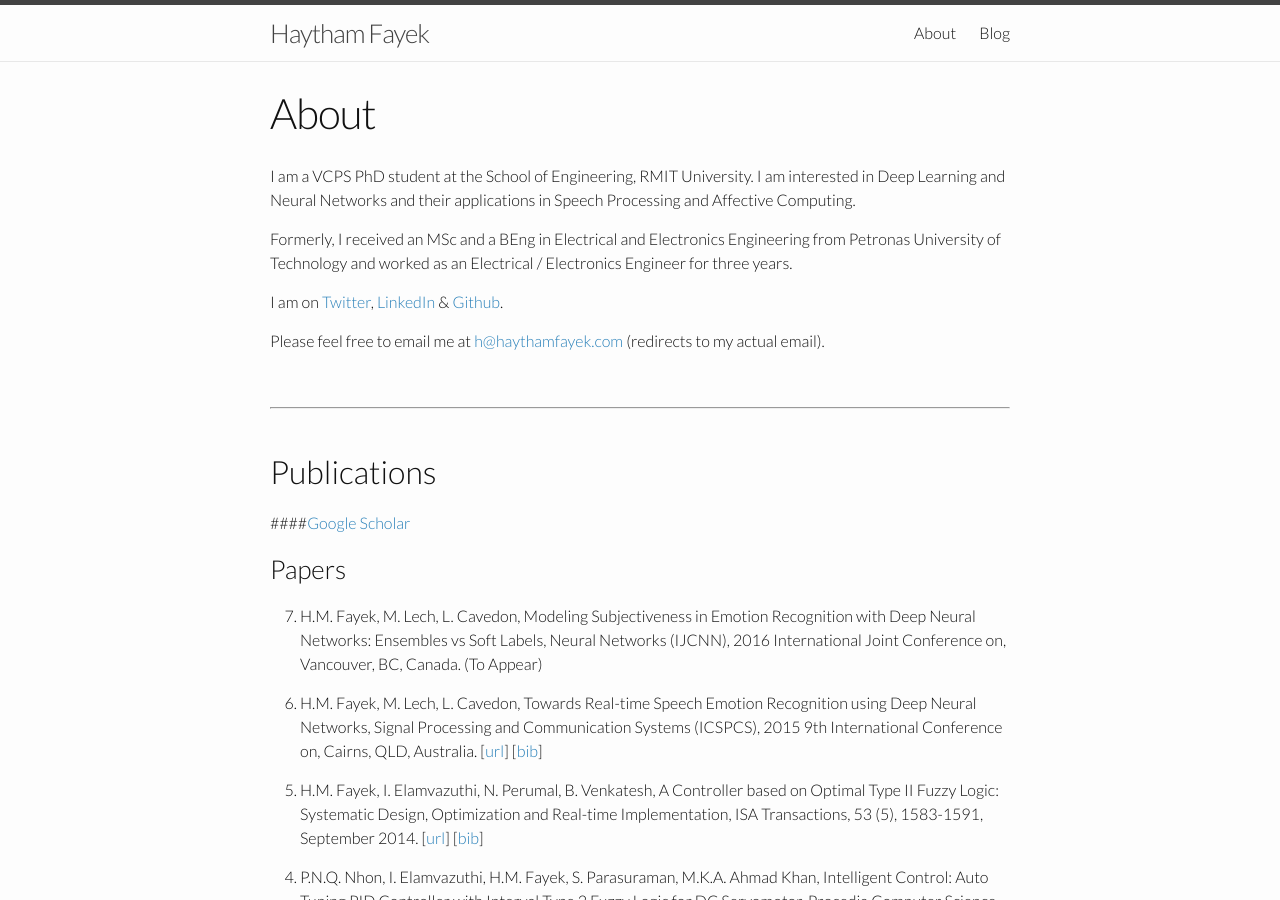
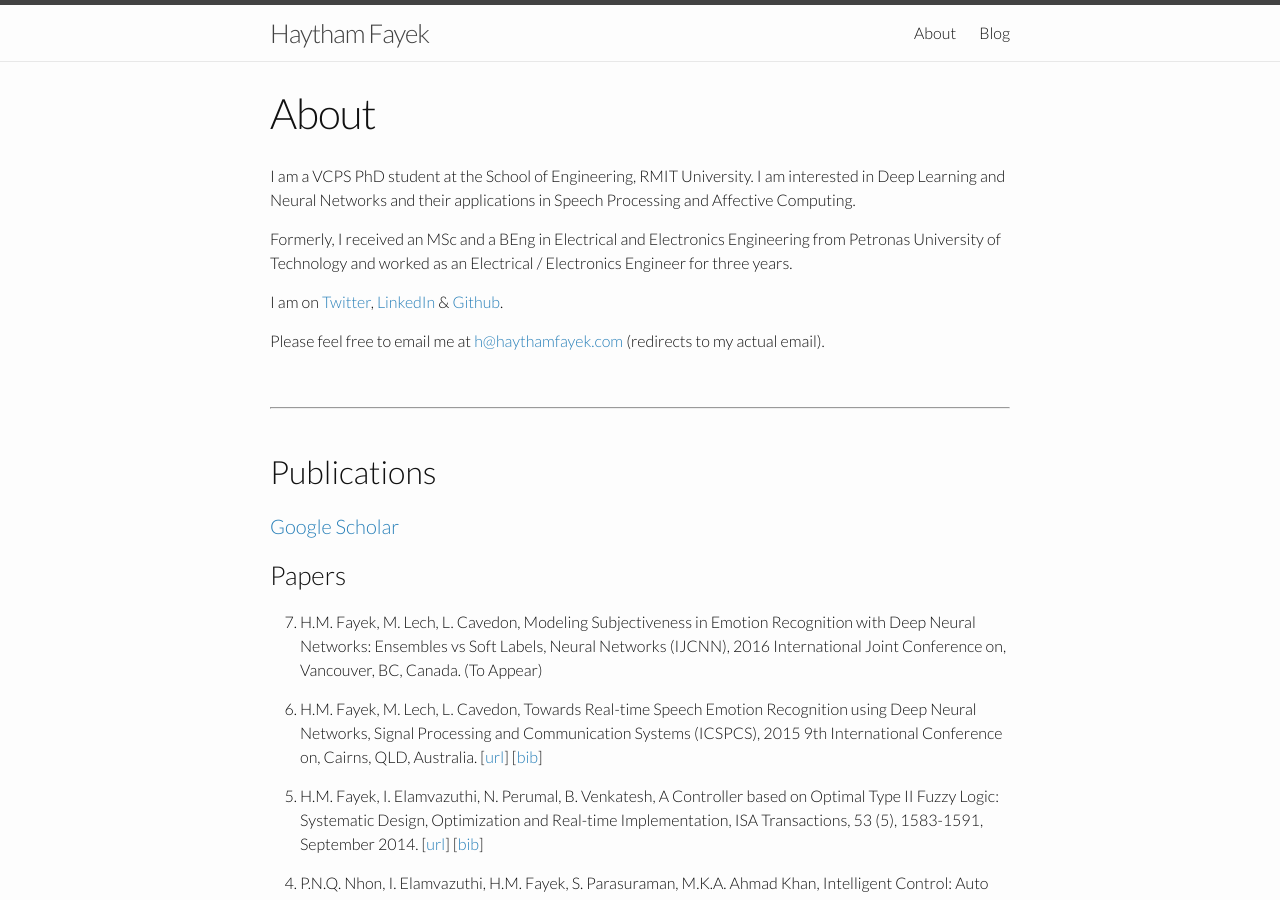
Before and after one commit to haythamfayek/haythamfayek.github.io, a Jekyll site: the page built from about.md, in a window 1280 px wide and 900 px high. Built offline with Jekyll 4.4.1, drawn with Linux system fonts in a browser that asks for light colours.

Commit message:
Heading 4 Fix Again

```diff
--- a/_includes/head.html
+++ b/_includes/head.html
@@ -9,6 +9,6 @@
   <link rel="stylesheet" href="{{ "/css/main.css" | prepend: site.baseurl }}">
   <link rel="canonical" href="{{ page.url | replace:'index.html','' | prepend: site.baseurl | prepend: site.url }}">
   <link rel="alternate" type="application/rss+xml" title="{{ site.title }}" href="{{ "/feed.xml" | prepend: site.baseurl | prepend: site.url }}">
-  <link rel="icon" type="image/png" href="assets/HF_Fav.png">
+  <link rel="icon" type="image/png" href="{{ "/assets/HF_Fav.png" | prepend: site.baseurl }}">
   {% include ga.html %}
 </head>
--- a/about.md
+++ b/about.md
@@ -50,7 +50,7 @@ Please feel free to email me at
 ## Publications
 
 
-####[Google Scholar](https://scholar.google.com/citations?user=l5T9RtcAAAAJ&hl=en&authuser=1)
+#### [Google Scholar](https://scholar.google.com/citations?user=l5T9RtcAAAAJ&hl=en&authuser=1)
 
 
 ### Papers
```
